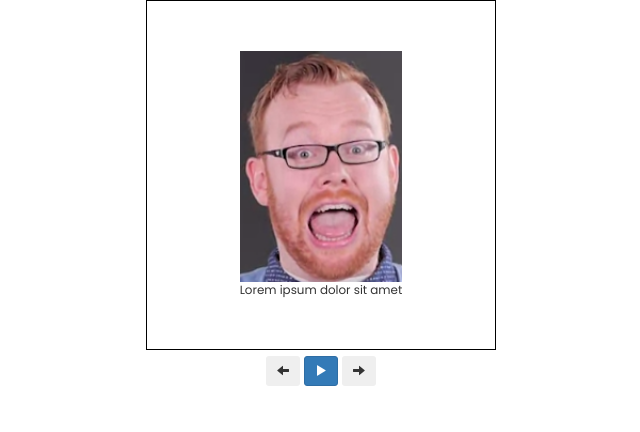
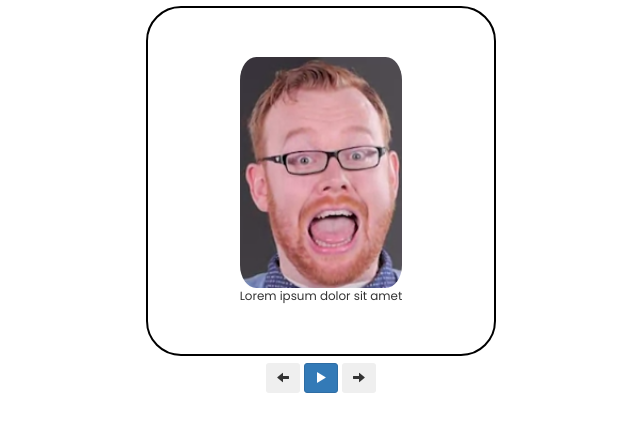
Before and after one commit to alexsaber89/jQuery-Slideshow, a plain HTML site: page index.html in a window 1280 px wide. Shown: the whole page, without its empty margins (319-959 px from the left). Drawn offline with nearby package versions, Linux system fonts and the light colour scheme.

Commit message:
added border-radius and margin to fixed container and images

```diff
--- a/css/styles.css
+++ b/css/styles.css
@@ -3,11 +3,12 @@ body {
 }
 
 #fixed-container {
-  margin: 0 auto;
+  margin: 0.5% auto 0;
   display: flex;
   width: 350px;
   height: 350px;
-  border: 1px solid black;
+  border: 2px solid black;
+  border-radius: 10%;
 }
 
 #button-div {
@@ -38,6 +39,7 @@ figcaption {
 
 #container figure.visible img {
   width: 100%;
+  border-radius: 10%;
 }
 
 button {
```
